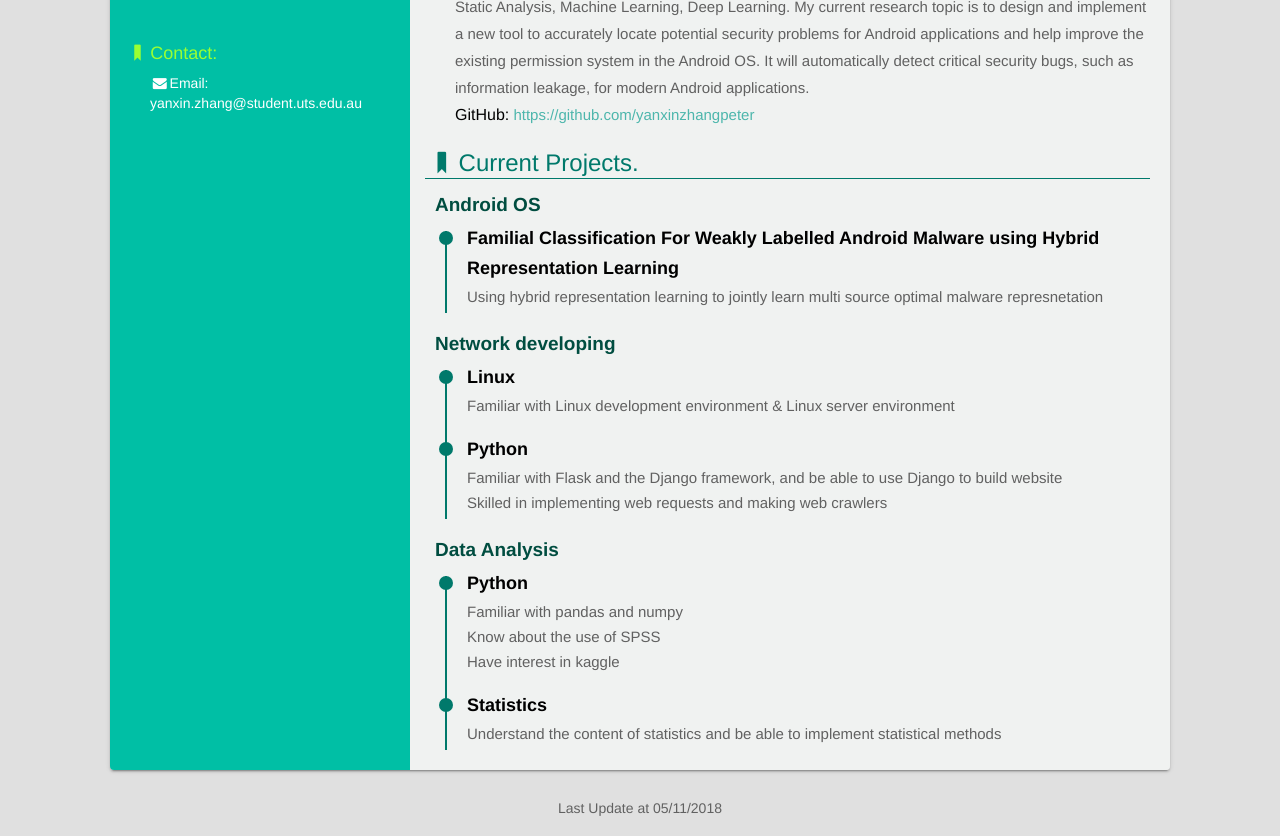
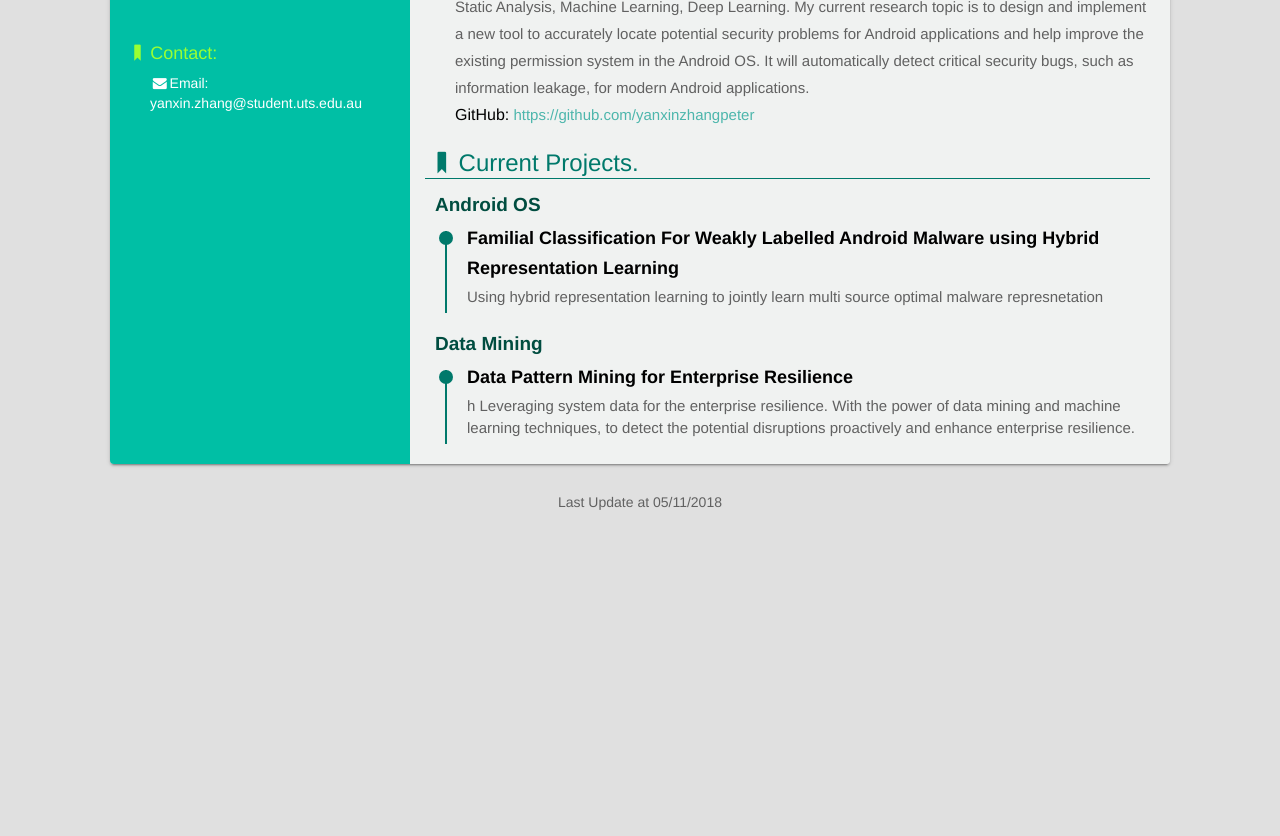
Before and after one commit to yanxinzhangpeter/YanxinZhang, a website: page index.html in a window 1280 px wide. Shown: the part 287-1123 px from the top of the page. After the commit the page ends 817 px from the top, so only its background shows below. Drawn offline with Linux system fonts and the light colour scheme.

Commit message:
Update index.html

```diff
--- a/index.html
+++ b/index.html
@@ -73,34 +73,12 @@ such as information leakage, for modern Android applications.</dd>
             <p>Using hybrid representation learning to jointly learn multi source optimal malware represnetation</p>
           </li>
         </ul>
-
-        <h3>Network developing</h3>
+        <h3>Data Mining</h3>
         <ul class="exp">
           <li>
             <div class="circle"></div>
-            <h4>Linux</h4>
-            <p>Familiar with Linux development environment & Linux server environment</p>
-          </li>
-          <li>
-            <div class="circle"></div>
-            <h4>Python</h4>
-            <p>Familiar with Flask and the Django framework, and be able to use Django to build website</p>
-            <p>Skilled in implementing web requests and making web crawlers</p>
-          </li>
-        </ul>
-        <h3>Data Analysis</h3>
-        <ul class="exp">
-          <li>
-            <div class="circle"></div>
-            <h4>Python </h4>
-            <p>Familiar with pandas and numpy</p>
-            <p>Know about the use of SPSS</p>
-            <p>Have interest in kaggle</p>
-          </li>
-          <li>
-            <div class="circle"></div>
-            <h4>Statistics</h4>
-            <p>Understand the content of statistics and be able to implement statistical methods</p>
+            <h4>Data Pattern Mining for Enterprise Resilience</h4>
+            <p>h Leveraging system data for the enterprise resilience. With the power of data mining and machine learning techniques, to detect the potential disruptions proactively and enhance enterprise resilience.</p>
           </li>
       </li>
     </ul>
```
